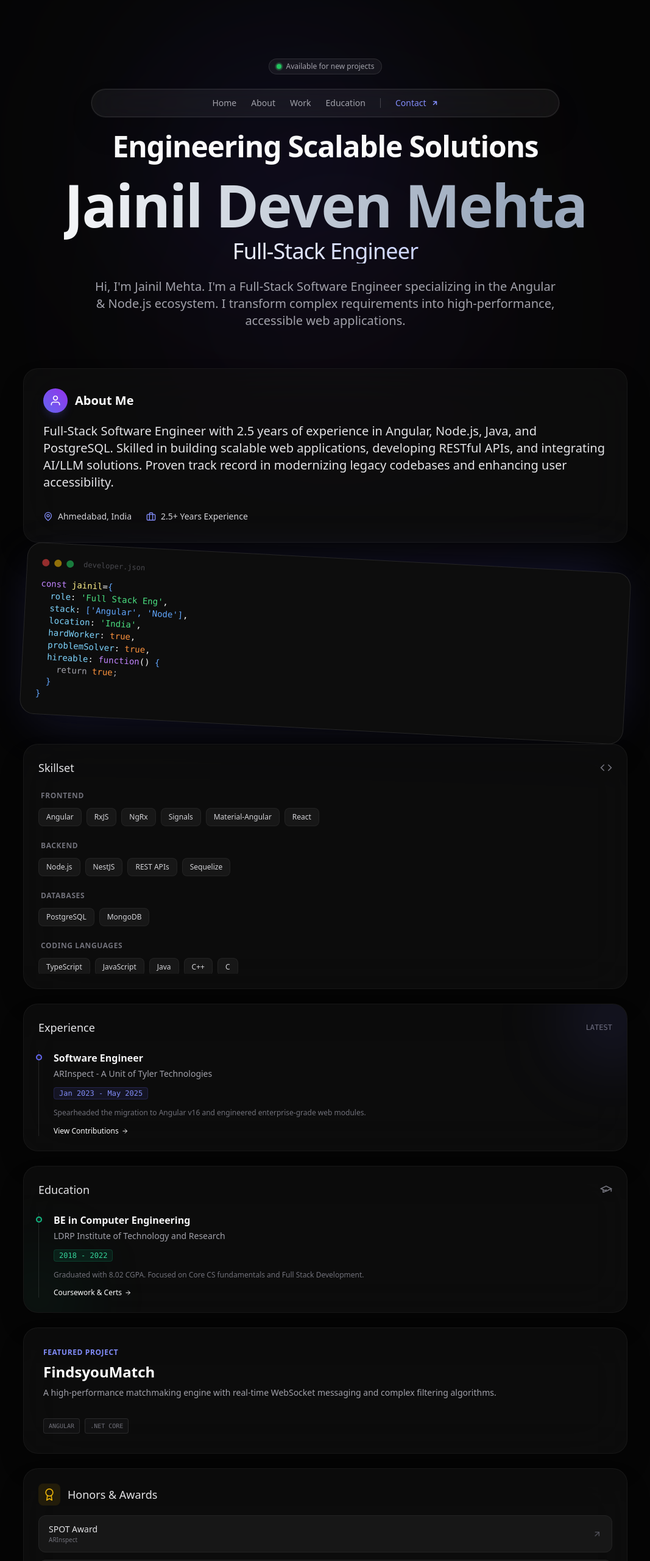
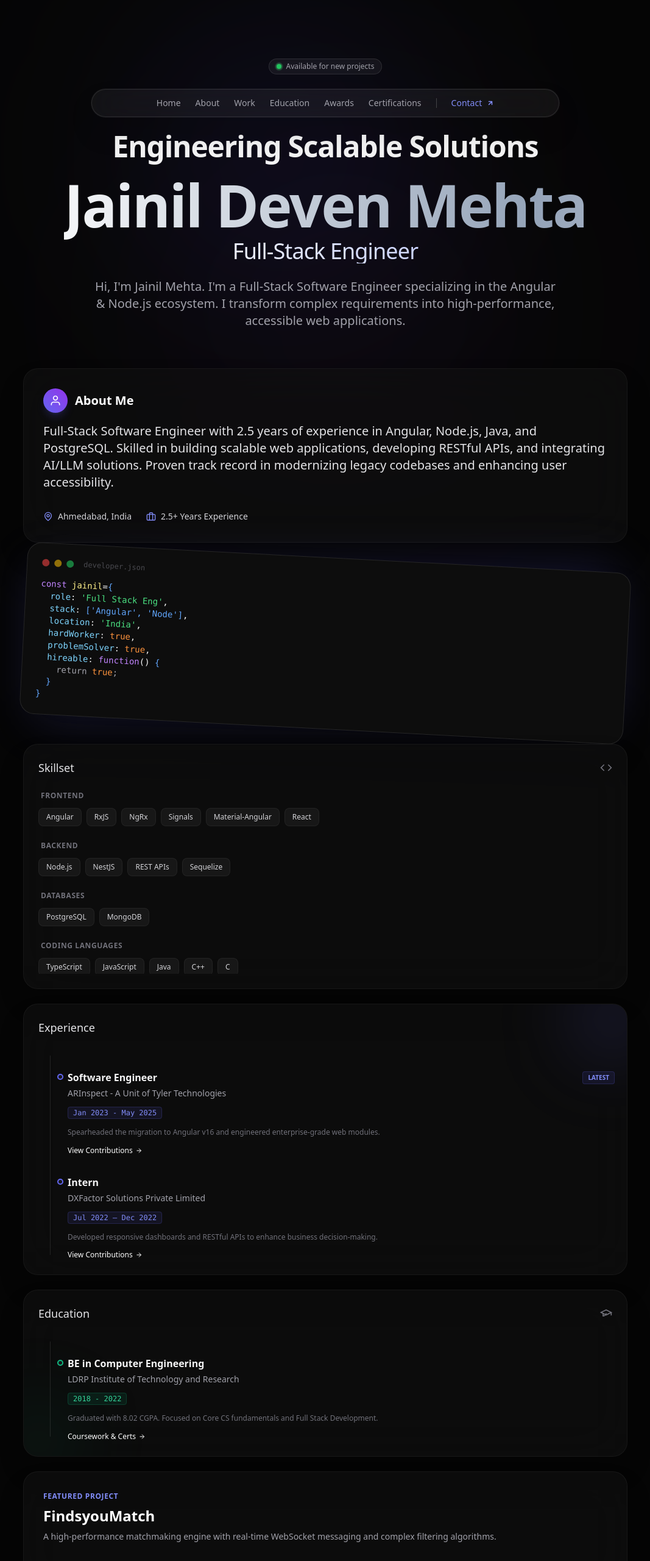
Before and after one commit to jainil237/jainil-portfolio, an Angular app: page / in a window 1280 px wide. Shown: the top 2560 px of the page at 61% size, without its empty margins (106-1173 px from the left). Built offline with nearby package versions, Linux system fonts and the light colour scheme.

Commit message:
Made some design changes

```diff
--- a/src/app/app.html
+++ b/src/app/app.html
@@ -71,6 +71,16 @@
               class="text-sm font-medium text-zinc-400 hover:text-white transition-colors cursor-pointer"
               >Education</a
             >
+            <a
+              (click)="scrollTo('awards')"
+              class="text-sm font-medium text-zinc-400 hover:text-white transition-colors cursor-pointer"
+              >Awards</a
+            >
+            <a
+              (click)="scrollTo('certifications')"
+              class="text-sm font-medium text-zinc-400 hover:text-white transition-colors cursor-pointer"
+              >Certifications</a
+            >
             <div class="w-px h-4 bg-white/20"></div>
             <a
               (click)="scrollTo('connect')"
@@ -116,6 +126,17 @@
               >Education</a
             >
             <a
+              (click)="scrollTo('awards')"
+              class="text-sm font-medium text-zinc-400 hover:text-white transition-colors cursor-pointer"
+              >Awards</a
+            >
+            <a
+              (click)="scrollTo('certifications')"
+              class="text-sm font-medium text-zinc-400 hover:text-white transition-colors cursor-pointer"
+              >Certifications</a
+            >
+            <div class="w-px h-4 bg-white/20"></div>
+            <a
               (click)="scrollTo('connect'); toggleMenu(false)"
               class="text-sm font-medium text-indigo-300 flex items-center gap-2 cursor-pointer"
             >
@@ -138,9 +159,7 @@
       </nav>
 
       <!-- 1. Headline -->
-      <h1
-        class="text-3xl md:text-5xl font-bold tracking-tight leading-[1.1] text-white animate-slide-diagonal"
-      >
+      <h1 class="text-3xl md:text-5xl font-bold tracking-tight text-white animate-pulse">
         {{ data.profile.headline }}
       </h1>
 
@@ -318,18 +337,32 @@
 
         <div class="flex items-center justify-between mb-6">
           <h3 class="text-lg font-medium text-zinc-200">Experience</h3>
-          <span class="text-xs text-zinc-500 font-mono">LATEST</span>
+          <!-- NOTE: "LATEST" text removed from here -->
+          <!-- <span class="text-xs text-zinc-500 font-mono">LATEST</span>  -->
         </div>
 
-        <div class="space-y-6 flex-grow">
-          <div
-            *ngFor="let job of data.experience"
-            class="relative pl-6 border-l border-white/10 group"
-          >
-            <!-- Timeline Dot -->
+        <!-- Continuous Timeline Container -->
+        <div class="relative pl-4 space-y-8 flex-grow">
+          <!-- [NEW] Continuous Vertical Line -->
+          <!-- Positioned absolutely to span top to bottom of the list -->
+          <div class="absolute left-[19px] top-2 bottom-2 w-px bg-white/10"></div>
+
+          <!-- Loop through experiences -->
+          <div *ngFor="let job of data.experience; let first = first" class="relative pl-8 group">
+            <!-- [NEW] Timeline Dot -->
+            <!-- z-10 ensures it sits ON TOP of the vertical line -->
             <div
-              class="absolute -left-[5px] top-1.5 w-2.5 h-2.5 rounded-full bg-zinc-900 border-2 border-indigo-500 group-hover:bg-indigo-500 transition-colors"
+              class="absolute left-[15px] top-1.5 w-2.5 h-2.5 rounded-full bg-zinc-900 border-2 border-indigo-500 group-hover:bg-indigo-500 transition-colors z-10"
             ></div>
+
+            <!-- [NEW] LATEST Tag -->
+            <!-- Only visible for the first item (*ngIf="first") -->
+            <div
+              *ngIf="first"
+              class="absolute -right-1 top-0.5 px-2 py-0.5 bg-indigo-500/10 border border-indigo-500/20 rounded text-[10px] font-bold text-indigo-400 hidden sm:block animate-pulse"
+            >
+              LATEST
+            </div>
 
             <div class="flex flex-col gap-1 mb-2">
               <h4
@@ -418,15 +451,17 @@
           </svg>
         </div>
 
-        <div class="space-y-6 flex-grow">
-          <div
-            *ngFor="let edu of data.education"
-            class="relative pl-6 border-l border-white/10 group"
-          >
+        <div class="relative pl-4 space-y-8 flex-grow">
+          <!-- [NEW] Continuous Vertical Line -->
+          <div class="absolute left-[19px] top-2 bottom-2 w-px bg-white/10"></div>
+
+          <div *ngFor="let edu of data.education; let first = first" class="relative pl-8 group">
+            <!-- [NEW] Timeline Dot (Emerald) -->
             <div
-              class="absolute -left-[5px] top-1.5 w-2.5 h-2.5 rounded-full bg-zinc-900 border-2 border-emerald-500 group-hover:bg-emerald-500 transition-colors"
+              class="absolute left-[15px] top-1.5 w-2.5 h-2.5 rounded-full bg-zinc-900 border-2 border-emerald-500 group-hover:bg-emerald-500 transition-colors z-10"
             ></div>
 
+            <!-- Content -->
             <div class="flex flex-col gap-1 mb-2">
               <h4
                 class="text-base font-semibold text-zinc-100 group-hover:text-emerald-300 transition-colors"
@@ -518,7 +553,7 @@
       </div>
 
       <!-- 7. Awards (Span 3 cols) -->
-      <div class="glass-card md:col-span-3 p-6 flex flex-col gap-4">
+      <div id="awards" class="glass-card md:col-span-3 p-6 flex flex-col gap-4">
         <div class="flex items-center gap-3">
           <div class="p-2 bg-yellow-500/10 rounded-lg text-yellow-500">
             <svg
@@ -579,7 +614,7 @@
       </div>
 
       <!-- 8. Certifications-->
-      <div class="glass-card md:col-span-3 p-6 flex flex-col gap-4">
+      <div id="certifications" class="glass-card md:col-span-3 p-6 flex flex-col gap-4">
         <div class="flex items-center gap-3">
           <div class="p-2 bg-sky-500/10 rounded-lg text-sky-500">
             <svg
@@ -627,10 +662,10 @@
             <div
               class="absolute bottom-full left-1/2 -translate-x-1/2 mb-2 w-max px-3 py-2 bg-zinc-900 border border-zinc-700 rounded-lg shadow-xl opacity-0 group-hover/item:opacity-100 transition-opacity pointer-events-none z-30"
             >
-              <p *ngIf="cert.date" class="text-xs text-sky-400 font-mono">
-                Issued: {{ cert.date }}
+              <p *ngIf="cert?.date" class="text-xs text-sky-400 font-mono">
+                Issued: {{ cert?.date }}
               </p>
-              <p *ngIf="cert.link" class="text-[10px] text-zinc-400">Click to view credential</p>
+              <p *ngIf="cert?.link" class="text-[10px] text-zinc-400">Click to view credential</p>
               <div
                 class="absolute top-full left-1/2 -translate-x-1/2 -mt-1 border-4 border-transparent border-t-zinc-700"
               ></div>
--- a/src/shared/resume.data.ts
+++ b/src/shared/resume.data.ts
@@ -51,6 +51,21 @@ export const RESUME_DATA = {
         'Mixpanel',
         'WCAG 2.1',
       ],
+    },
+    {
+      id: 'job-2',
+      type: 'experience' as const,
+      title: 'Intern',
+      subtitle: 'DXFactor Solutions Private Limited',
+      date: 'Jul 2022 – Dec 2022',
+      location: 'Ahmedabad, India',
+      description:
+        'Developed responsive dashboards and RESTful APIs to enhance business decision-making.',
+      details: [
+        'Developed responsive, data-driven dashboards using Angular and AmCharts, enabling business teams to visualize key performance metrics and improve decision-making efficiency.',
+        'Designed and implemented modular RESTful APIs with .NET Core Web API, ensuring scalability, reusability, and seamless integration with frontend components.',
+      ],
+      tags: ['Angular', 'AmCharts', '.NET Core Web API', 'RESTful APIs'],
     },
   ],
   education: [
@@ -108,25 +123,25 @@ export const RESUME_DATA = {
     {
       title: 'IBM Full Stack Software Developer',
       org: 'IBM',
-      date: '2022',
+      date: '',
       link: 'https://coursera.org/share/c5155c006c4d0f8d9559c3a14be2a2f3',
     },
     {
       title: 'Intro to TensorFlow for AI/ML/DL',
       org: 'DeepLearning.AI',
-      date: '2021',
+      date: '',
       link: 'https://coursera.org/share/ba18b5227e19d8d51d2c989468817360',
     },
     {
       title: 'Programming Foundations: JS, HTML, CSS',
       org: 'Coursera',
-      date: '2020',
+      date: '',
       link: 'https://coursera.org/share/2ecb4fae78477f74c26bf83becddbefe',
     },
     {
       title: 'McKinsey.org Forward Program',
       org: 'McKinsey & Company',
-      date: '2023',
+      date: '',
       link: 'https://www.credly.com/badges/e1a23e7d-c10d-4662-8f1f-99a8984d4f6d/public_url',
     },
   ],
```
